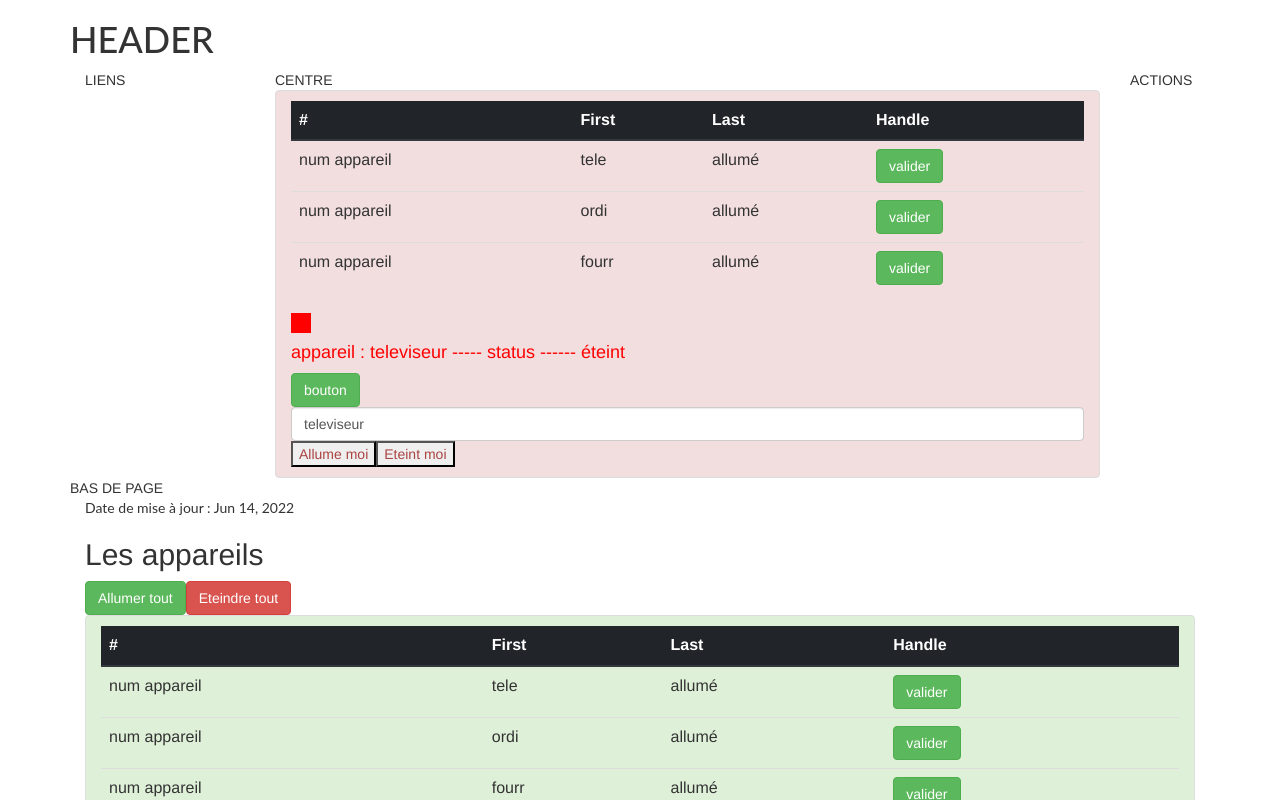
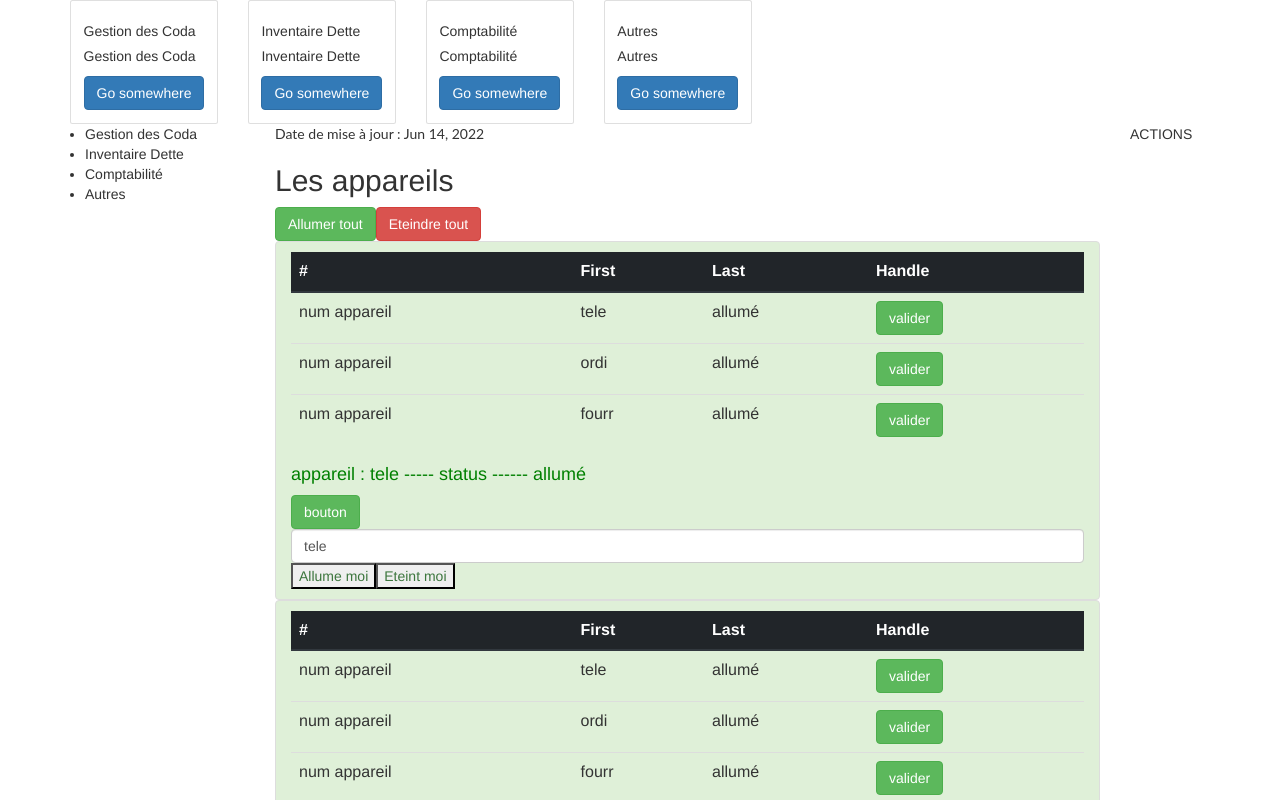
Before and after one commit to RolandTapie/angular-3, an Angular app: page / in a window 1280 px wide. Shown: the top 800 px of the page. Built offline with nearby package versions, Linux system fonts and the light colour scheme; no server answers.

Commit message:
1 binaries uploaded

```diff
--- a/src/app/app.component.html
+++ b/src/app/app.component.html
@@ -1,7 +1,19 @@
-<hello [nam]="name"></hello>
-
- <app-composant1></app-composant1>
 <div class="container">
+  <div class="row">
+    <div>
+      <div class="row">
+        <app-module *ngFor="let mod of modules" [nom]="mod"></app-module>
+      </div>
+    </div>
+  </div>
+  <div>
+    <div class="row">
+      <div class="col col-xl-2">
+        <ul class="list-group">
+          <li *ngFor="let mod of modules"> {{ mod }}</li>
+        </ul>
+      </div>
+      <div class="col col-xl-9">
         <div class="row">
           <div class="col-xs-12">
             <p>Date de mise à jour : {{ maj | date }}</p>
@@ -18,7 +30,19 @@
                 [indexOfAppareil]="i"
               ></app-appareil>
             </ul>
-      <button class="btn btn-danger" [disabled]="!tps">Etat général</button>
+            <button class="btn btn-danger" [disabled]="!tps">
+              Etat général
+            </button>
+
           </div>
         </div>
       </div>
+      <div class="col col-xl-1">ACTIONS</div>
+    </div>
+  </div>
+  <div class="row">
+    <div>
+      <p>Date de mise à jour : {{ maj | date }}</p>
+    </div>
+  </div>
+</div>
--- a/src/app/app.component.ts
+++ b/src/app/app.component.ts
@@ -12,6 +12,12 @@ export class AppComponent implements OnInit {
   maj = new Date();
   appareils: any[];
   listapp: app[];
+  modules: string[] = [
+    'Gestion des Coda',
+    'Inventaire Dette',
+    'Comptabilité',
+    'Autres',
+  ];
   prom = new Promise((resolve, rejected) => {
     const date = new Date();
     setTimeout(() => {
--- a/src/app/app.module.ts
+++ b/src/app/app.module.ts
@@ -8,6 +8,7 @@ import { HelloComponent } from './hello.component';
 import { Composant1Component } from './composant1/composant1.component';
 import { AppareilComponent } from './appareil/appareil.component';
 import { AppareilService } from './services/appareil.service';
+import { ModuleComponent } from './module/module.component';
 
 @NgModule({
   imports: [BrowserModule, FormsModule, HttpClientModule],
@@ -17,6 +18,7 @@ import { AppareilService } from './services/appareil.service';
     HelloComponent,
     Composant1Component,
     AppareilComponent,
+    ModuleComponent,
   ],
   bootstrap: [AppComponent],
 })
--- /dev/null
+++ b/src/app/module/module.component.html
@@ -0,0 +1,11 @@
+<div class="col-xl-12">
+  <div class="card">
+    <div class="card-body">
+      <h5 class="card-title">{{ nom }}</h5>
+      <p class="card-text">
+        {{ nom }}
+      </p>
+      <a href="#" class="btn btn-primary">Go somewhere</a>
+    </div>
+  </div>
+</div>
--- /dev/null
+++ b/src/app/module/module.component.ts
@@ -0,0 +1,14 @@
+import { Component, OnInit, Input } from '@angular/core';
+
+@Component({
+  selector: 'app-module',
+  templateUrl: './module.component.html',
+  styleUrls: ['./module.component.css'],
+})
+export class ModuleComponent implements OnInit {
+  @Input()
+  nom: string = 'vide';
+  constructor() {}
+
+  ngOnInit() {}
+}
```
Also changed, not shown: src/app/images/diagramme-circulaire.png (added), src/app/module/module.component.css (added). Lines whose indentation alone changed are shown as unchanged.
